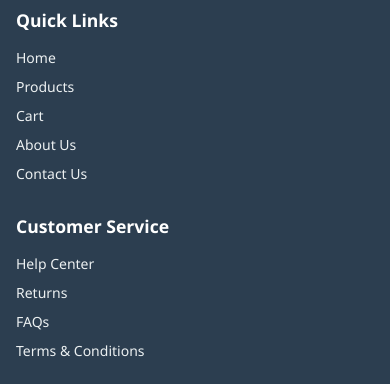
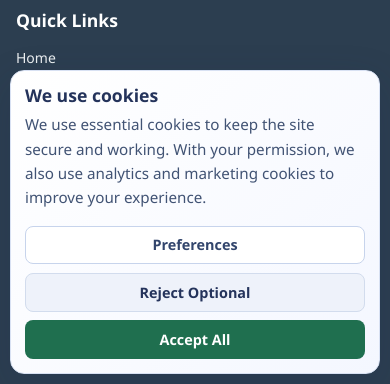
Before and after one commit to AubieOB/citi-nati-supermarket, a React (Vite) app in the folder citi-nati-frontend/: page /cart in a window 390 px wide. Shown: the part 460-844 px from the top of the page. Built offline with nearby package versions, Linux system fonts and the light colour scheme; no server answers.

Commit message:
feat(ui): add cookie consent banner with preferences

```diff
--- /dev/null
+++ b/citi-nati-frontend/src/components/common/CookieConsentBanner.jsx
@@ -0,0 +1,113 @@
+import React, { useMemo, useState } from 'react';
+
+const CONSENT_KEY = 'cookie_consent_preferences_v1';
+
+const getInitialConsent = () => {
+  try {
+    const stored = localStorage.getItem(CONSENT_KEY);
+    if (!stored) {
+      return null;
+    }
+
+    const parsed = JSON.parse(stored);
+    if (!parsed || typeof parsed !== 'object') {
+      return null;
+    }
+
+    return parsed;
+  } catch {
+    return null;
+  }
+};
+
+const saveConsent = (consent) => {
+  localStorage.setItem(CONSENT_KEY, JSON.stringify({
+    ...consent,
+    consentedAt: new Date().toISOString(),
+  }));
+};
+
+const CookieConsentBanner = () => {
+  const initialConsent = useMemo(() => getInitialConsent(), []);
+  const [visible, setVisible] = useState(!initialConsent);
+  const [showPreferences, setShowPreferences] = useState(false);
+  const [analytics, setAnalytics] = useState(Boolean(initialConsent?.analytics));
+  const [marketing, setMarketing] = useState(Boolean(initialConsent?.marketing));
+
+  if (!visible) {
+    return null;
+  }
+
+  const handleAcceptAll = () => {
+    saveConsent({ necessary: true, analytics: true, marketing: true });
+    setVisible(false);
+  };
+
+  const handleRejectOptional = () => {
+    saveConsent({ necessary: true, analytics: false, marketing: false });
+    setVisible(false);
+  };
+
+  const handleSavePreferences = () => {
+    saveConsent({ necessary: true, analytics, marketing });
+    setVisible(false);
+    setShowPreferences(false);
+  };
+
+  return (
+    <div className="cookie-banner" role="dialog" aria-live="polite" aria-label="Cookie consent">
+      <div className="cookie-banner__content">
+        <h3 className="cookie-banner__title">We use cookies</h3>
+        <p className="cookie-banner__text">
+          We use essential cookies to keep the site secure and working. With your permission, we also use analytics and marketing cookies to improve your experience.
+        </p>
+
+        {showPreferences && (
+          <div className="cookie-banner__preferences">
+            <label className="cookie-banner__option">
+              <input type="checkbox" checked disabled />
+              <span>Necessary cookies (always on)</span>
+            </label>
+            <label className="cookie-banner__option">
+              <input
+                type="checkbox"
+                checked={analytics}
+                onChange={(event) => setAnalytics(event.target.checked)}
+              />
+              <span>Analytics cookies</span>
+            </label>
+            <label className="cookie-banner__option">
+              <input
+                type="checkbox"
+                checked={marketing}
+                onChange={(event) => setMarketing(event.target.checked)}
+              />
+              <span>Marketing cookies</span>
+            </label>
+          </div>
+        )}
+
+        <div className="cookie-banner__actions">
+          {!showPreferences && (
+            <button className="cookie-banner__btn cookie-banner__btn--secondary" type="button" onClick={() => setShowPreferences(true)}>
+              Preferences
+            </button>
+          )}
+          {showPreferences && (
+            <button className="cookie-banner__btn cookie-banner__btn--secondary" type="button" onClick={handleSavePreferences}>
+              Save Preferences
+            </button>
+          )}
+          <button className="cookie-banner__btn cookie-banner__btn--ghost" type="button" onClick={handleRejectOptional}>
+            Reject Optional
+          </button>
+          <button className="cookie-banner__btn cookie-banner__btn--primary" type="button" onClick={handleAcceptAll}>
+            Accept All
+          </button>
+        </div>
+      </div>
+    </div>
+  );
+};
+
+export default CookieConsentBanner;
--- a/citi-nati-frontend/src/components/layout/Layout.jsx
+++ b/citi-nati-frontend/src/components/layout/Layout.jsx
@@ -2,6 +2,7 @@ import React from 'react';
 import { useLocation } from 'react-router-dom';
 import Header from './Header.jsx';
 import Footer from './Footer.jsx';
+import CookieConsentBanner from '../common/CookieConsentBanner.jsx';
 import '../../styles/global.css';
 
 const Layout = ({ children }) => {
@@ -35,6 +36,7 @@ const Layout = ({ children }) => {
           <Footer />
         </div>
       )}
+      <CookieConsentBanner />
     </div>
   );
 };
--- a/citi-nati-frontend/src/styles/global.css
+++ b/citi-nati-frontend/src/styles/global.css
@@ -313,6 +313,117 @@ body.menu-open {
     z-index: 1000;
   }
 
+  /* ========================
+     COOKIE BANNER
+     ======================== */
+
+  .cookie-banner {
+    position: fixed;
+    left: 1rem;
+    right: 1rem;
+    bottom: 1rem;
+    z-index: 2000;
+    display: flex;
+    justify-content: center;
+  }
+
+  .cookie-banner__content {
+    width: 100%;
+    max-width: 980px;
+    background: linear-gradient(135deg, #ffffff 0%, #f4f7ff 100%);
+    border: 1px solid #d8e1f3;
+    border-radius: 14px;
+    box-shadow: 0 14px 40px rgba(29, 47, 87, 0.2);
+    padding: 1rem 1.2rem;
+  }
+
+  .cookie-banner__title {
+    margin: 0 0 0.4rem 0;
+    font-size: 1.1rem;
+    color: #24335b;
+  }
+
+  .cookie-banner__text {
+    margin: 0;
+    color: #415374;
+    font-size: 0.95rem;
+  }
+
+  .cookie-banner__preferences {
+    margin-top: 0.8rem;
+    display: grid;
+    gap: 0.45rem;
+  }
+
+  .cookie-banner__option {
+    display: flex;
+    align-items: center;
+    gap: 0.5rem;
+    color: #2f3f5e;
+    font-size: 0.92rem;
+  }
+
+  .cookie-banner__actions {
+    margin-top: 1rem;
+    display: flex;
+    flex-wrap: wrap;
+    gap: 0.55rem;
+  }
+
+  .cookie-banner__btn {
+    border-radius: 8px;
+    padding: 0.55rem 0.9rem;
+    font-size: 0.9rem;
+    font-weight: 600;
+    border: 1px solid transparent;
+  }
+
+  .cookie-banner__btn--primary {
+    background-color: #1f6f4f;
+    color: #fff;
+  }
+
+  .cookie-banner__btn--primary:hover {
+    background-color: #15573c;
+  }
+
+  .cookie-banner__btn--ghost {
+    background-color: #eef2fa;
+    color: #24335b;
+    border-color: #d2dced;
+  }
+
+  .cookie-banner__btn--ghost:hover {
+    background-color: #e0e8f7;
+  }
+
+  .cookie-banner__btn--secondary {
+    background-color: #fff;
+    color: #32456c;
+    border-color: #c7d4ec;
+  }
+
+  .cookie-banner__btn--secondary:hover {
+    background-color: #f5f8ff;
+  }
+
+  @media (max-width: 640px) {
+    .cookie-banner {
+      left: 0.6rem;
+      right: 0.6rem;
+      bottom: 0.6rem;
+    }
+
+    .cookie-banner__content {
+      padding: 0.9rem;
+    }
+
+    .cookie-banner__actions {
+      display: grid;
+      grid-template-columns: 1fr;
+    }
+  }
+
   .header__mobile-menu .header__link {
     width: 100%;
     padding: 0.75rem 1rem;
```
